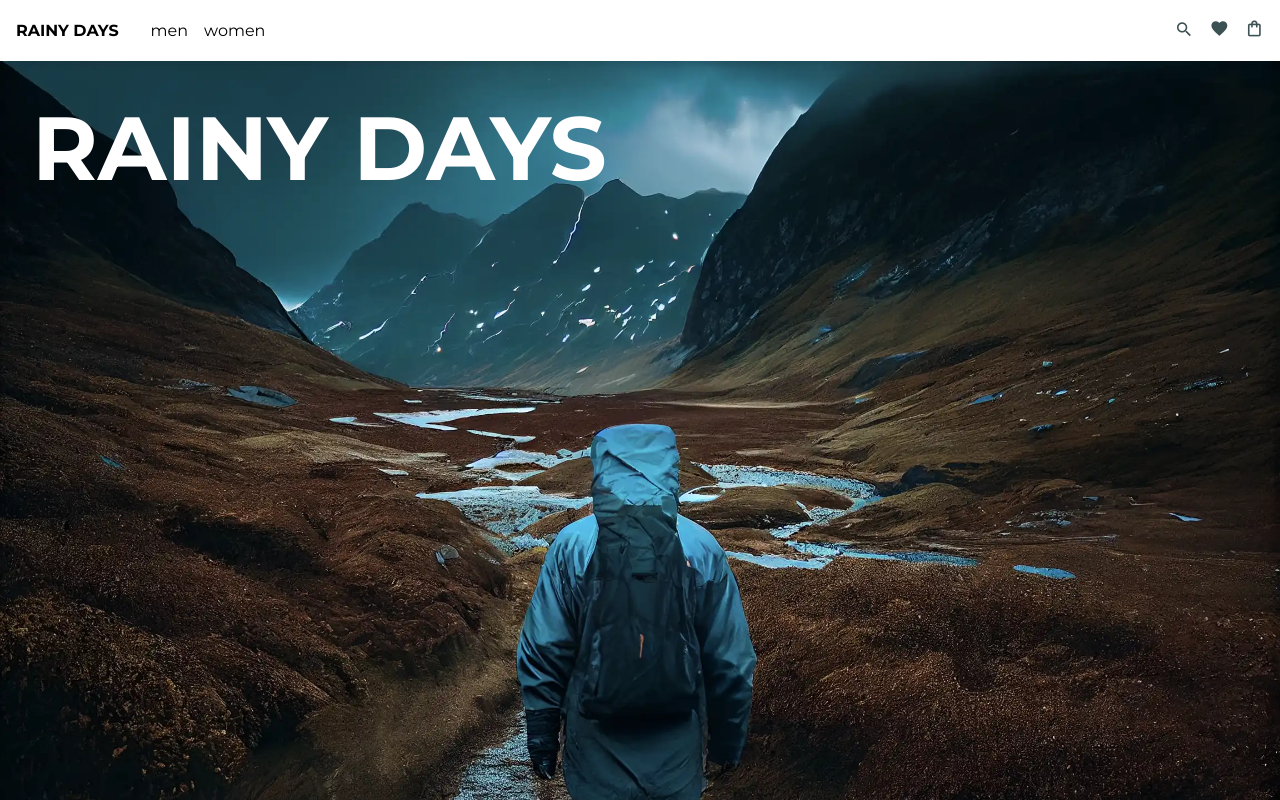
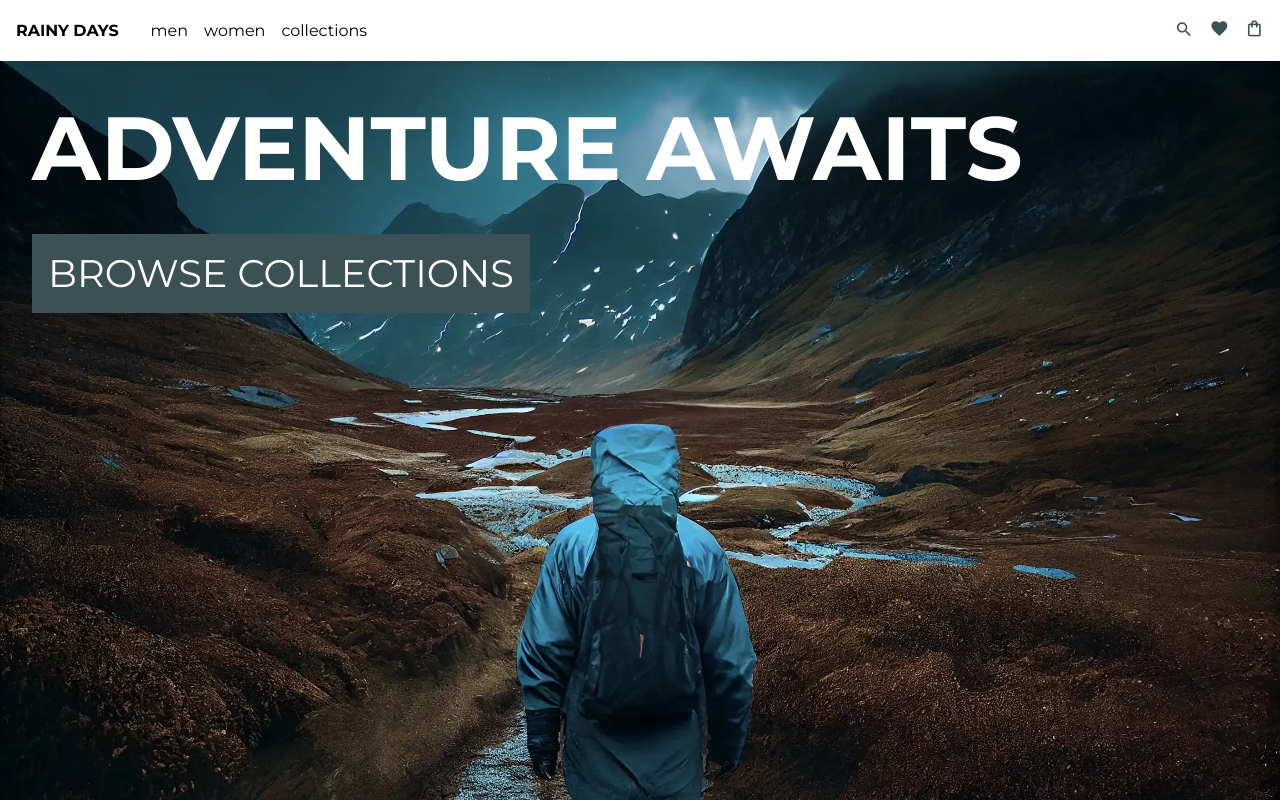
Before and after one commit to kyrregjerstad/Rainy-Days, a SvelteKit app: page / in a window 1280 px wide. Shown: the top 800 px of the page. Built offline with nearby package versions, Linux system fonts and the light colour scheme.

Commit message:
update hero parallax

```diff
--- a/src/components/FeaturedCollections.svelte
+++ b/src/components/FeaturedCollections.svelte
@@ -3,7 +3,7 @@
     <div class="image-wrapper">
       <div class="featured-text">
         <h3>Peak Performance</h3>
-        <a class="general-button" href="/collection">View Collection</a>
+        <a class="general-button" href="/browse/collections">View Collection</a>
       </div>
       <img
         class="featured-product-img"
@@ -16,7 +16,7 @@
     <div class="image-wrapper">
       <div class="featured-text">
         <h3>Wanderlust Essentials</h3>
-        <a class="general-button" href="/collection">View Collection</a>
+        <a class="general-button" href="/browse/collections">View Collection</a>
       </div>
       <img
         class="featured-product-img"
@@ -92,4 +92,10 @@
   .collection {
     aspect-ratio: 1/1;
   }
+
+  @media (max-width: 600px) {
+    .featured-collections {
+      grid-template-columns: repeat(1, 1fr);
+    }
+  }
 </style>
--- a/src/components/FeaturedProducts.svelte
+++ b/src/components/FeaturedProducts.svelte
@@ -30,7 +30,7 @@
     margin-inline: 2rem;
   }
 
-  @media (max-width: 900px) {
+  @media (max-width: 1300px) {
     .featured-products {
       grid-template-columns: repeat(2, 1fr);
       grid-gap: 1rem;
@@ -38,9 +38,9 @@
     }
   }
 
-  @media (max-width: 600px) {
+  @media (max-width: 700px) {
     .featured-products {
-      margin-block: 2.5rem;
+      grid-template-columns: repeat(1, 1fr);
       margin-inline: 1rem;
     }
   }
--- a/src/components/HeroImage.svelte
+++ b/src/components/HeroImage.svelte
@@ -4,6 +4,8 @@
   export let title = "Rainy Days";
   export let subtitle = "";
   export let src = "/assets/images/hero/hero-4.webp";
+  export let hasCTA = false;
+  export let hasParallax = true;
 
   const imageParallax = new Parallax({
     speed: 0.8,
@@ -23,8 +25,14 @@
   let imageTransform;
   let textTransform;
 
-  $: scrollY, (imageTransform = imageParallax.getTransform(scrollY));
-  $: scrollY, (textTransform = textParallax.getTransform(scrollY));
+  $: scrollY,
+    hasParallax
+      ? (imageTransform = imageParallax.getTransform(scrollY))
+      : (imageTransform = "");
+  $: scrollY,
+    hasParallax
+      ? (textTransform = textParallax.getTransform(scrollY))
+      : (textTransform = "");
 </script>
 
 <svelte:window bind:scrollY />
@@ -33,6 +41,9 @@
   <div class="text" style:transform={textTransform}>
     <h1>{title}</h1>
     <h2>{subtitle}</h2>
+    {#if hasCTA}
+      <a class="CTA-button" href="/browse/collections">Browse Collections</a>
+    {/if}
   </div>
   <div class="image-container">
     <img {src} alt="{title} hero image" style:transform={imageTransform} />
@@ -40,14 +51,28 @@
 </section>
 
 <style>
+  .CTA-button {
+    font-size: clamp(1rem, 3vw, 5rem);
+    background-color: var(--clr-primary-dark);
+    padding: 1rem;
+    text-transform: uppercase;
+  }
+  .hero:has(.CTA-button:hover) .image-container {
+    transform: scale(1.025);
+    filter: blur(2px) brightness(0.7);
+  }
   .text {
+    display: flex;
+    flex-direction: column;
+    align-items: flex-start;
+    gap: 1rem;
     position: absolute;
     color: var(--clr-white);
     margin: 2rem;
     z-index: 10;
   }
   .text h1 {
-    font-size: 7vw;
+    font-size: clamp(1.125rem, 7vw, 10rem);
     text-transform: uppercase;
   }
   .text h2 {
@@ -58,7 +83,7 @@
     overflow: hidden;
     object-fit: contain;
     object-position: 100% 100%;
-    /* height: 10vh; */
+    transition: all 0.5s ease;
   }
 
   .hero {
--- a/src/components/NavHeader.svelte
+++ b/src/components/NavHeader.svelte
@@ -14,6 +14,7 @@
     <li><a href="/" id="home">Rainy Days</a></li>
     <li><a href="/browse/men">men</a></li>
     <li><a href="/browse/women">women</a></li>
+    <li><a href="/browse/collections">collections</a></li>
   </ul>
   <div>
     <ul>
--- a/src/routes/+page.svelte
+++ b/src/routes/+page.svelte
@@ -7,7 +7,7 @@
   import TextBlock from "../components/TextBlock.svelte";
 </script>
 
-<HeroImage />
+<HeroImage title={"Adventure Awaits"} hasCTA />
 <FeaturedProducts />
 <FeaturedCollections />
 <FeaturedText />
```
Also changed, not shown: src/routes/browse/collections/+page.svelte (added, +45 -0 lines), static/assets/images/hero/hero-18.webp (deleted).
